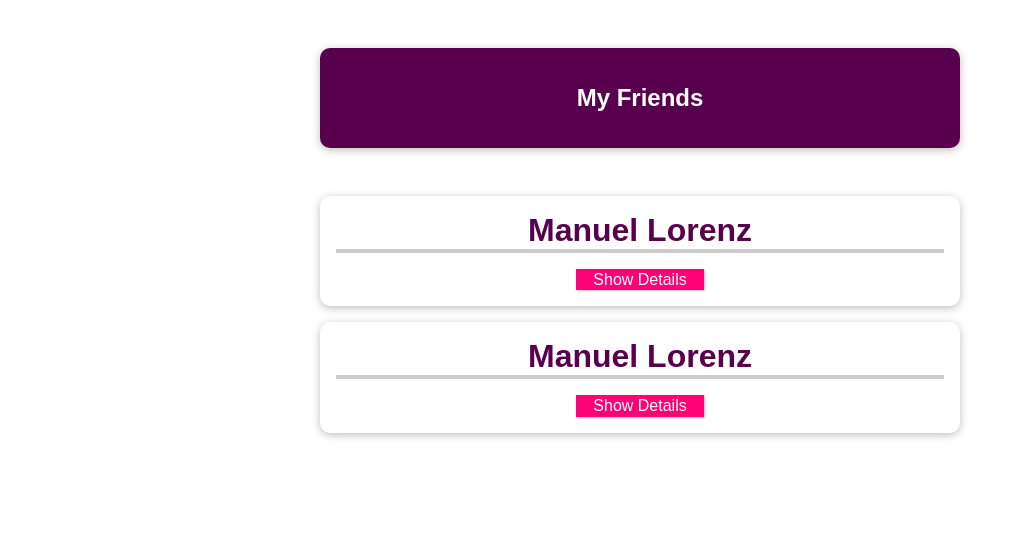
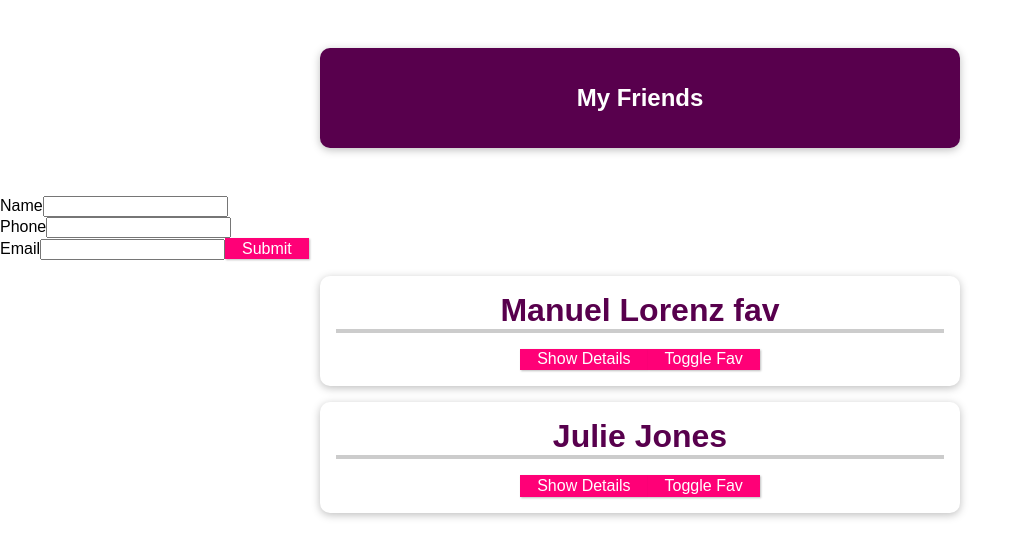
Before and after one commit to raisa61/vue-practice, a Vue app: page / in a window 1280 px wide. Shown: the top 558 px of the page, without its empty margins (0-1026 px from the left). Built offline with nearby package versions, Linux system fonts and the light colour scheme.

Commit message:
initial dump

```diff
--- a/package.json
+++ b/package.json
@@ -18,6 +18,6 @@
     "@vue/compiler-sfc": "^3.0.0-0",
     "babel-eslint": "^10.1.0",
     "eslint": "^6.7.2",
-    "eslint-plugin-vue": "^7.0.0-0"
+    "eslint-plugin-vue": "^9.15.1"
   }
 }
--- a/src/App.vue
+++ b/src/App.vue
@@ -3,9 +3,9 @@
     <header>
       <h1>My Friends</h1>
     </header>
+    <new-friend @add-new-friend="addNewFriend"/>
     <ul>
-      <friend-contact></friend-contact>
-      <friend-contact></friend-contact>
+      <friend-contact v-for="friend in friends" :key="friend.name" :id="friend.id" :name="friend.name" :phone-number="friend.phone" :email-address="friend.email" :is-favorite="friend.isFavorite" @toggle-favorite="toggleFavoriteStatus"></friend-contact>
     </ul>
   </section>
 </template>
@@ -20,16 +20,34 @@ export default {
           name: "Manuel Lorenz",
           phone: "0123 45678 90",
           email: "manuel@localhost.com",
+          isFavorite: true,
         },
         {
           id: "julie",
           name: "Julie Jones",
           phone: "0987 654421 21",
           email: "julie@localhost.com",
+          isFavorite: false,
         },
       ],
     };
   },
+  methods: {
+    toggleFavoriteStatus(friendId) {
+      const identifiedFriend = this.friends.find(friend => friend.id === friendId);
+      identifiedFriend.isFavorite = !identifiedFriend.isFavorite;
+    },
+    addNewFriend(newName, newPhone, newEmail){
+      const newFriend = {
+        id: newName,
+        name: newName,
+        phone: newPhone,
+        email: newEmail,
+        isFavorite: false,
+      }
+      this.friends.push(newFriend);
+    }
+  }
 };
 </script>
 
--- a/src/components/FriendContact.vue
+++ b/src/components/FriendContact.vue
@@ -1,15 +1,16 @@
 <template>
   <li>
-    <h2>{{ friend.name }}</h2>
+    <h2>{{ name }} {{ isFavorite ? 'fav' : '' }}</h2>
     <button @click="toggleDetails">{{ detailsAreVisible ? 'Hide' : 'Show' }} Details</button>
+    <button @click="toggleFavorite()">Toggle Fav</button>
     <ul v-if="detailsAreVisible">
       <li>
         <strong>Phone:</strong>
-        {{ friend.phone }}
+        {{ phoneNumber }}
       </li>
       <li>
         <strong>Email:</strong>
-        {{ friend.email }}
+        {{ emailAddress }}
       </li>
     </ul>
   </li>
@@ -17,20 +18,42 @@
 
 <script>
 export default {
-  data() {
+
+  props: {
+    id: {
+      type: String,
+      required: true },
+    name: {
+      type: String,
+      required: true },
+    phoneNumber: {
+      type: String,
+      required: true },
+    isFavorite: {
+      type: Boolean,
+      required: true,
+      default: false },
+    emailAddress: {
+      type: String,
+      required: true },
+  },
+  emits: {
+    'toggle-favorite': function(id) {
+      if (id) return true;
+      else return false;
+    }
+  },
+    data() {
     return {
       detailsAreVisible: false,
-      friend: {
-        id: "manuel",
-        name: "Manuel Lorenz",
-        phone: "0123 45678 90",
-        email: "manuel@localhost.com",
-      },
     };
   },
   methods: {
     toggleDetails() {
       this.detailsAreVisible = !this.detailsAreVisible;
+    },
+    toggleFavorite() {
+      this.$emit('toggle-favorite', this.id );
     }
   }
 };
--- /dev/null
+++ b/src/components/NewFriend.vue
@@ -0,0 +1,29 @@
+<template>
+  <form @submit.prevent="sendDataToParent()">
+    <label>Name</label>
+    <input type="text" v-model="name"> <br>
+    <label>Phone</label>
+    <input type="text" v-model="phone"><br>
+    <label>Email</label>
+    <input type="text" v-model="email">
+    <button type="submit">Submit</button>
+  </form>
+
+</template>
+
+<script>
+export default {
+  data() {
+    return {
+      name: '',
+      phone:'',
+      email: '',
+    }
+  },
+  methods: {
+    sendDataToParent(){
+      this.$emit('add-new-friend', this.name, this.phone, this.email);
+    }
+  }
+};
+</script>
```
Also changed, not shown: src/main.js (+7 -5 lines), .eslintrc.json, 2 other files (tests, documents, lock files or other folders).
